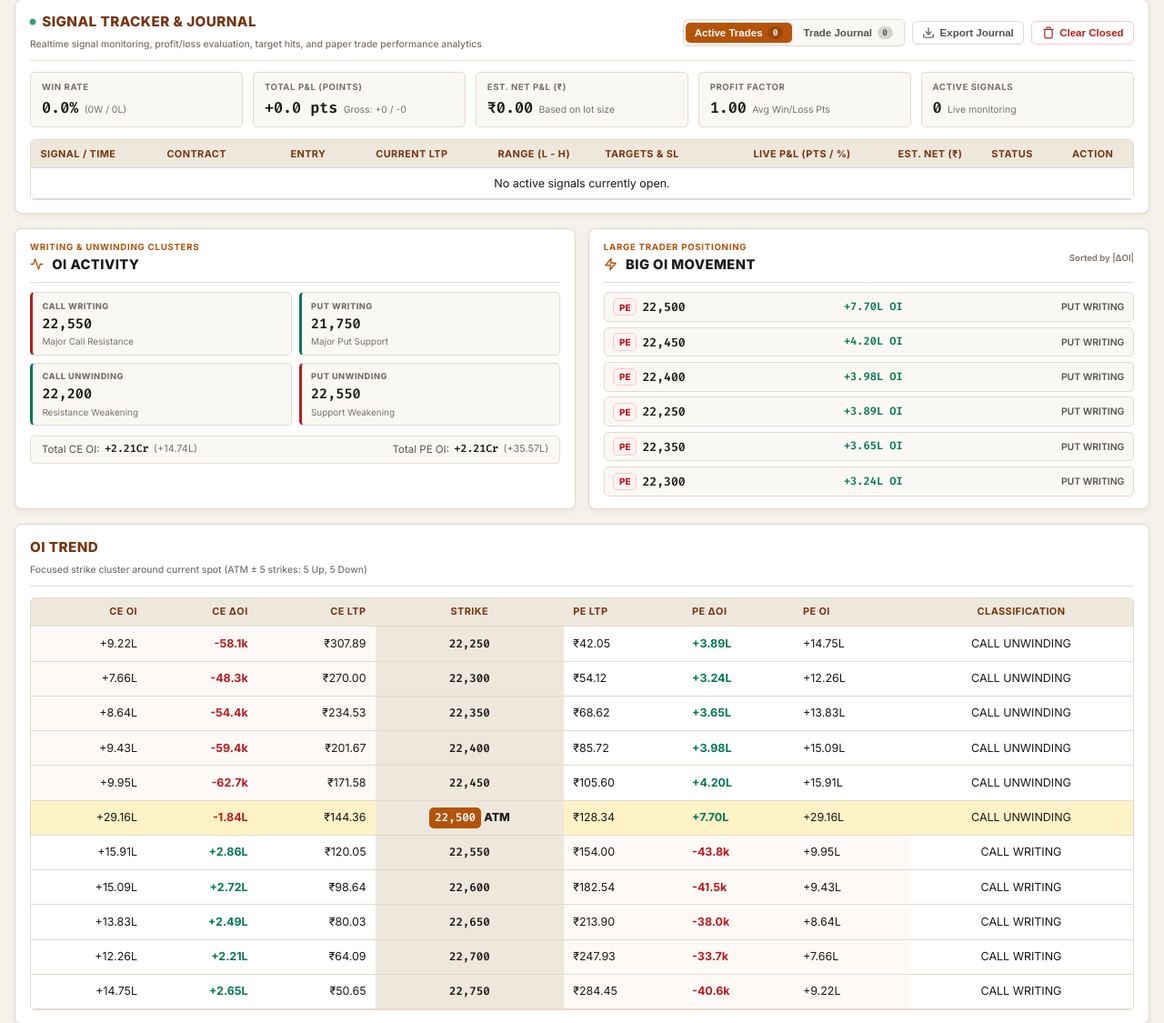
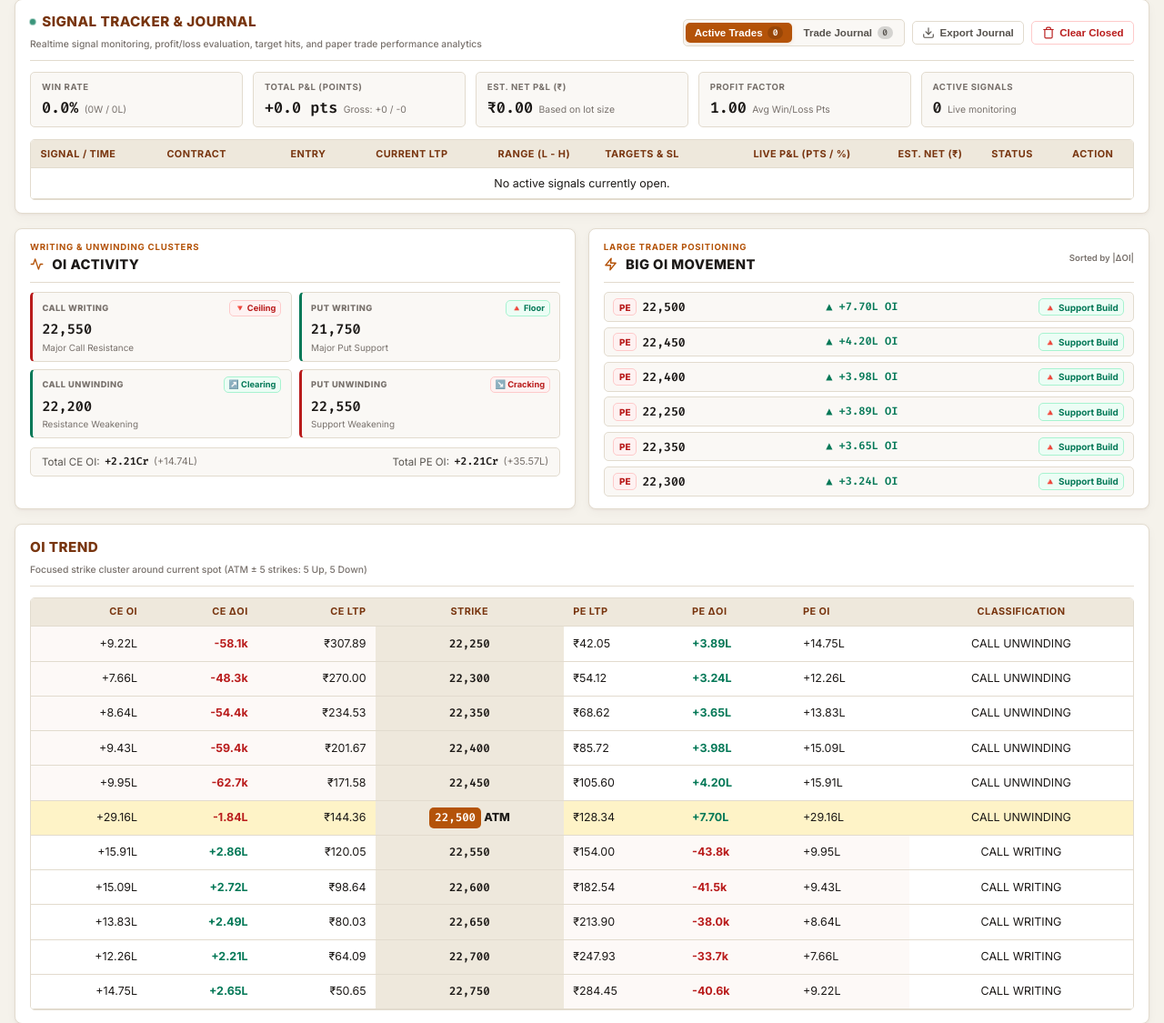
Before and after one commit to chirag1981/options-desk, a Flask app: page / in a window 1280 px wide. Shown: the part 571-1696 px from the top of the page at 91% size. Run offline with Flask 3, Linux system fonts and the light colour scheme; data comes from the database, SQL or seed files in the repository.

Commit message:
Add directional trend pills, OI flow indicators, and explanatory tooltips to OI Activity and Big Movement cards

```diff
--- a/static/css/options_desk.css
+++ b/static/css/options_desk.css
@@ -1013,11 +1013,40 @@ body.desk-body {
 .tile-call-unwind { border-left: 3px solid var(--bullish-green); }
 .tile-put-unwind { border-left: 3px solid var(--bearish-red); }
 
+.act-header-row {
+    display: flex;
+    align-items: center;
+    justify-content: space-between;
+    margin-bottom: 0.15rem;
+}
+
 .act-label {
     font-size: 0.58rem;
     font-weight: 800;
     color: var(--text-muted);
     letter-spacing: 0.05em;
+}
+
+.act-dir-pill {
+    font-size: 0.58rem;
+    font-weight: 700;
+    padding: 0.08rem 0.3rem;
+    border-radius: var(--radius-sm);
+    display: inline-flex;
+    align-items: center;
+    gap: 0.15rem;
+}
+
+.act-dir-pill.dir-bullish {
+    background: var(--bullish-surface);
+    color: var(--bullish-green);
+    border: 1px solid var(--bullish-border);
+}
+
+.act-dir-pill.dir-bearish {
+    background: var(--bearish-surface);
+    color: var(--bearish-red);
+    border: 1px solid var(--bearish-border);
 }
 
 .act-strike {
@@ -1080,6 +1109,12 @@ body.desk-body {
     background: var(--bg-surface-elevated);
     border: 1px solid var(--border-subtle);
     border-radius: var(--radius-sm);
+    transition: background 0.15s ease, border-color 0.15s ease;
+}
+
+.big-oi-item:hover {
+    background: #ffffff;
+    border-color: var(--gold-primary);
 }
 
 .big-oi-strike-side {
@@ -1123,9 +1158,31 @@ body.desk-body {
 .big-oi-delta.neg { color: var(--bearish-red); }
 
 .big-oi-tag {
-    font-size: 0.65rem;
-    font-weight: 600;
+    font-size: 0.62rem;
+    font-weight: 700;
+    padding: 0.1rem 0.35rem;
+    border-radius: var(--radius-sm);
+    display: inline-flex;
+    align-items: center;
+    gap: 0.2rem;
+}
+
+.big-oi-tag.tag-bullish {
+    background: var(--bullish-surface);
+    color: var(--bullish-green);
+    border: 1px solid var(--bullish-border);
+}
+
+.big-oi-tag.tag-bearish {
+    background: var(--bearish-surface);
+    color: var(--bearish-red);
+    border: 1px solid var(--bearish-border);
+}
+
+.big-oi-tag.tag-neutral {
+    background: var(--bg-surface-elevated);
     color: var(--text-secondary);
+    border: 1px solid var(--border-subtle);
 }
 
 /* ==========================================================================
--- a/static/js/options_desk.js
+++ b/static/js/options_desk.js
@@ -356,18 +356,44 @@ document.addEventListener("DOMContentLoaded", () => {
             row.className = "big-oi-item";
 
             const sideClass = item.side === "CE" ? "CE" : "PE";
-            const deltaClass = item.change_oi >= 0 ? "pos" : "neg";
+            const isAddition = item.change_oi >= 0;
+            const deltaClass = isAddition ? "pos" : "neg";
+            const deltaSign = isAddition ? "▲ +" : "▼ ";
 
+            // Format directional impact tag
+            let tagClass = "tag-neutral";
+            let tagHtml = item.activity;
+            let rowTitle = "";
+
+            if (item.activity.includes("CALL WRITING") || (item.side === "CE" && item.change_oi > 0)) {
+                tagClass = "tag-bearish";
+                tagHtml = `<span class="dir-icon">🔻</span> Resistance Build`;
+                rowTitle = "Call Writing: Institutional resistance building (Bearish Ceiling)";
+            } else if (item.activity.includes("PUT WRITING") || (item.side === "PE" && item.change_oi > 0)) {
+                tagClass = "tag-bullish";
+                tagHtml = `<span class="dir-icon">🔺</span> Support Build`;
+                rowTitle = "Put Writing: Institutional support building (Bullish Floor)";
+            } else if (item.activity.includes("CALL UNWINDING") || (item.side === "CE" && item.change_oi < 0)) {
+                tagClass = "tag-bullish";
+                tagHtml = `<span class="dir-icon">↗️</span> Short Covering`;
+                rowTitle = "Call Unwinding: Call sellers exiting (Bulls pushing higher)";
+            } else if (item.activity.includes("PUT UNWINDING") || (item.side === "PE" && item.change_oi < 0)) {
+                tagClass = "tag-bearish";
+                tagHtml = `<span class="dir-icon">↘️</span> Support Cracking`;
+                rowTitle = "Put Unwinding: Put sellers exiting (Downside risk increasing)";
+            }
+
+            row.setAttribute("title", rowTitle);
             row.innerHTML = `
                 <div class="big-oi-strike-side">
                     <span class="side-pill ${sideClass}">${item.side}</span>
-                    <span class="big-oi-strike">${formatIndianNumber(item.strike)}</span>
+                    <span class="big-oi-strike font-mono">${formatIndianNumber(item.strike)}</span>
                 </div>
-                <div class="big-oi-delta ${deltaClass}">
-                    ${item.change_oi_formatted} OI
+                <div class="big-oi-delta ${deltaClass} font-mono">
+                    ${deltaSign}${item.change_oi_formatted.replace("+", "").replace("-", "")} OI
                 </div>
-                <div class="big-oi-tag">
-                    ${item.activity}
+                <div class="big-oi-tag ${tagClass}">
+                    ${tagHtml}
                 </div>
             `;
             bigOiList.appendChild(row);
--- a/templates/options_desk.html
+++ b/templates/options_desk.html
@@ -387,23 +387,35 @@
             </div>
 
             <div class="activity-grid">
-                <div class="activity-tile tile-call-write">
-                    <span class="act-label">CALL WRITING</span>
+                <div class="activity-tile tile-call-write" title="Call Writing: Heavy sellers adding resistance (Ceiling). Caps market upside.">
+                    <div class="act-header-row">
+                        <span class="act-label">CALL WRITING</span>
+                        <span class="act-dir-pill dir-bearish">🔻 Ceiling</span>
+                    </div>
                     <span class="act-strike font-mono" id="act-call-writing">--</span>
                     <span class="act-desc">Major Call Resistance</span>
                 </div>
-                <div class="activity-tile tile-put-write">
-                    <span class="act-label">PUT WRITING</span>
+                <div class="activity-tile tile-put-write" title="Put Writing: Heavy sellers adding support (Floor). Protects market downside.">
+                    <div class="act-header-row">
+                        <span class="act-label">PUT WRITING</span>
+                        <span class="act-dir-pill dir-bullish">🔺 Floor</span>
+                    </div>
                     <span class="act-strike font-mono" id="act-put-writing">--</span>
                     <span class="act-desc">Major Put Support</span>
                 </div>
-                <div class="activity-tile tile-call-unwind">
-                    <span class="act-label">CALL UNWINDING</span>
+                <div class="activity-tile tile-call-unwind" title="Call Unwinding: Call sellers exiting shorts. Resistance breaking, unlocking upward room.">
+                    <div class="act-header-row">
+                        <span class="act-label">CALL UNWINDING</span>
+                        <span class="act-dir-pill dir-bullish">↗️ Clearing</span>
+                    </div>
                     <span class="act-strike font-mono" id="act-call-unwinding">--</span>
                     <span class="act-desc">Resistance Weakening</span>
                 </div>
-                <div class="activity-tile tile-put-unwind">
-                    <span class="act-label">PUT UNWINDING</span>
+                <div class="activity-tile tile-put-unwind" title="Put Unwinding: Put sellers cutting losses. Support cracking, signaling breakdown risk.">
+                    <div class="act-header-row">
+                        <span class="act-label">PUT UNWINDING</span>
+                        <span class="act-dir-pill dir-bearish">↘️ Cracking</span>
+                    </div>
                     <span class="act-strike font-mono" id="act-put-unwinding">--</span>
                     <span class="act-desc">Support Weakening</span>
                 </div>
```
